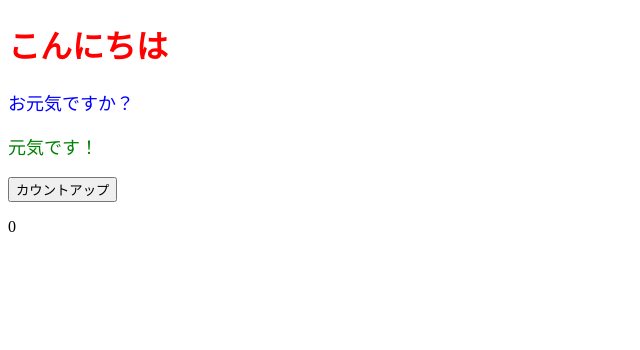
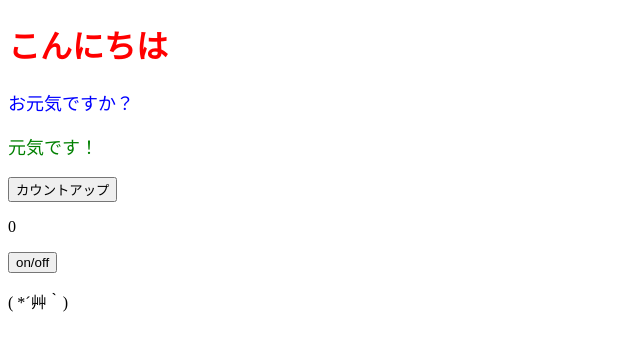
Before and after one commit to ky381011/JSTSPractice, a React (Create React App) app in the folder sample/react/todo/: page / in a window 1280 px wide. Shown: the top 350 px of the page, without its empty margins (0-640 px from the left). Built offline with nearby package versions, Linux system fonts and the light colour scheme.

Commit message:
Appコンポーネントに顔文字の表示機能を追加し、on/offボタンを実装した

```diff
--- a/sample/react/todo/src/app.jsx
+++ b/sample/react/todo/src/app.jsx
@@ -5,9 +5,13 @@
 
 export const App = () => {
   const [num, setNum] = useState(0); // useStateはReactの機能を使うための関数
+  const [isShowFace, setIsShowFace] = useState(true); // isShowFaceは現在の状態を表す。setIsShowFaceは状態を更新するための関数
   const onClickCountUp = () => {
     setNum( (prev) => prev + 1 ); // prevは現在のnumの値を表す。prev + 1でnumの値を1増やす
     setNum( (prev) => prev + 1 );
+  }
+  const onClickToggle = () => {
+    setIsShowFace(!isShowFace); // !isShowFaceは現在のisShowFaceの値を反転させる。trueならfalse、falseならtrueになる
   }
 
   return (
@@ -18,6 +22,8 @@
       <ColorfulMessage color="green">元気です！</ColorfulMessage>
       <button onClick={onClickCountUp}>カウントアップ</button>
       <p>{num}</p>
+      <button onClick={onClickToggle}>on/off</button>
+      {isShowFace && <p>( *´艸｀)</p> } {/* isShowFaceがtrueのときだけ、顔文字を表示する */}
     </>
   );
 };
```
